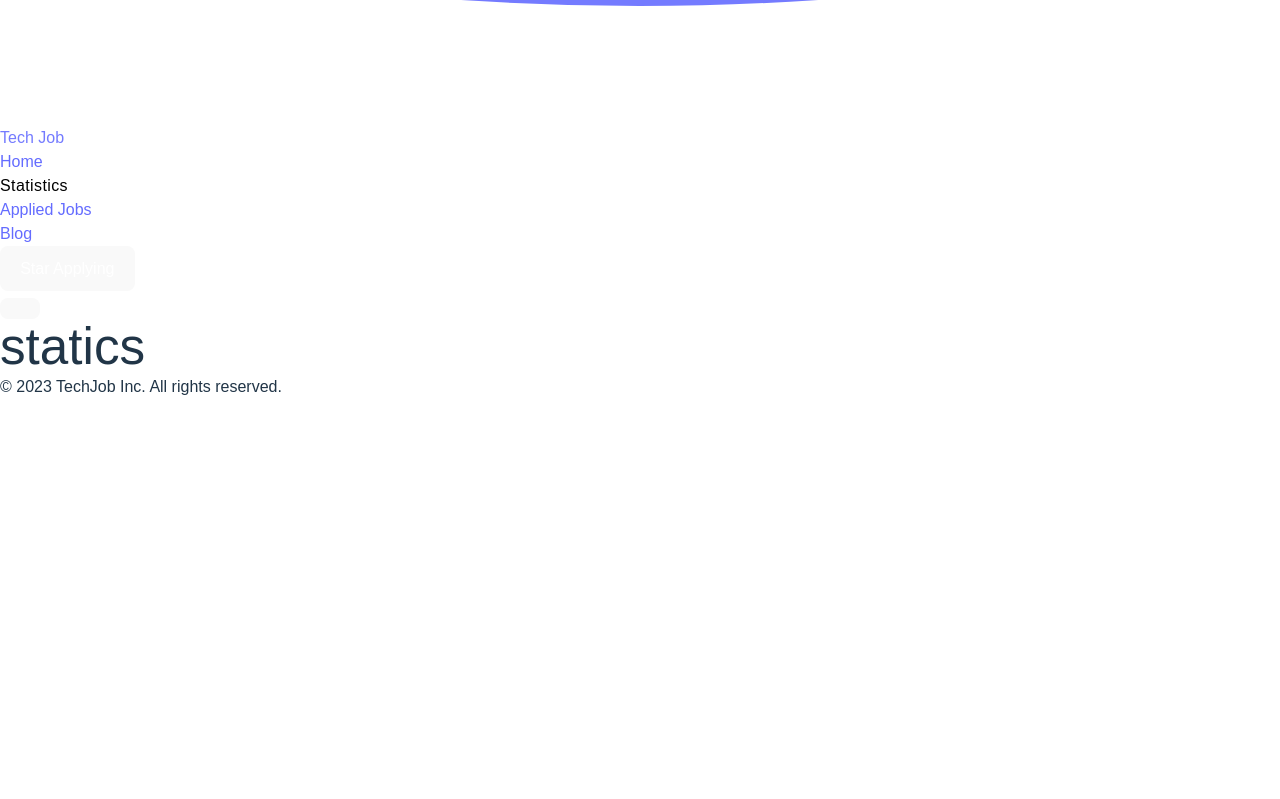
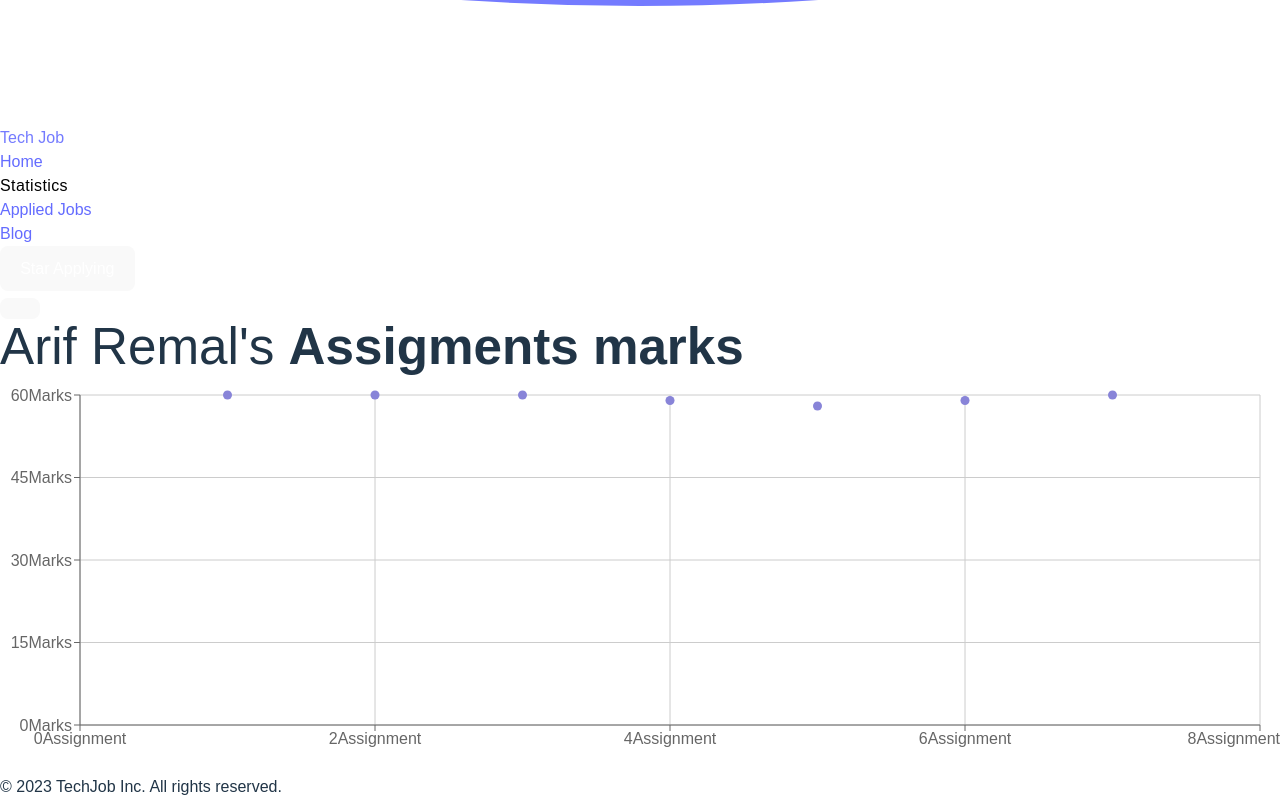
Before and after one commit to arifremal/tech-job, a React (Vite) app: page /statistics in a window 1280 px wide. Shown: the part 1154-1953 px from the top of the page. Before the commit the page ends 1553 px from the top, so only its background shows below. Built offline with nearby package versions, Linux system fonts and the light colour scheme.

Commit message:
chart added according to my assigment marks

```diff
--- a/package.json
+++ b/package.json
@@ -16,6 +16,7 @@
     "react": "^18.2.0",
     "react-dom": "^18.2.0",
     "react-router-dom": "^6.10.0",
+    "recharts": "^2.5.0",
     "sort-by": "^1.2.0"
   },
   "devDependencies": {
--- a/src/Components/Appliedcard.jsx
+++ b/src/Components/Appliedcard.jsx
@@ -37,7 +37,7 @@ const Appliedcard = ({ job }) => {
                 <MapPinIcon className="w-5 text-purple-400 inline-block " />{" "}
                 {location}
               </p>
-              <p className=" py-1">
+              <p className=" inline-block py-1">
                 <CurrencyDollarIcon className="w-5 text-purple-400 inline-block " />
                 {salary}
               </p>
--- /dev/null
+++ b/src/Components/Assigmentchart.jsx
@@ -0,0 +1,48 @@
+import React from 'react';
+import { ScatterChart, Scatter, XAxis, YAxis, CartesianGrid, Tooltip, ResponsiveContainer } from 'recharts';
+
+
+const Assigmentchart = () => {
+    const data = [
+        { x: 1, y: 60 },
+        { x: 2, y: 60,},
+        { x: 3, y: 60, },
+        { x: 4, y: 59, },
+        { x: 5, y: 58,  },
+        { x: 6, y: 58.99, },
+        { x: 7, y: 60, },
+      ];
+    return (
+        <div className='p-20'>
+
+
+            <ResponsiveContainer width="100%" height={400}>
+        <ScatterChart
+          margin={{
+            top: 20,
+            right: 20,
+            bottom: 20,
+            left: 20,
+          }}
+        >
+          <CartesianGrid />
+          <XAxis type="number" dataKey="x" name="Number" unit="Assignment" />
+          <YAxis type="number" dataKey="y" name="Got" unit="Marks" />
+          <Tooltip cursor={{ strokeDasharray: '3 3' }} />
+          <Scatter name="A school" data={data} fill="#8884d8" />
+        </ScatterChart>
+      </ResponsiveContainer>
+
+
+
+
+
+
+
+
+
+        </div>
+    );
+};
+
+export default Assigmentchart;
--- a/src/Components/Home.jsx
+++ b/src/Components/Home.jsx
@@ -32,7 +32,8 @@ const Home = () => {
         {/* Lottie Animation */}
         <div className="relative lg:w-1/2 ">
           <div className="w-full lg:w-4/5 lg:ml-auto h-56  sm:h-96">
-            <Lottie animationData={reader} loop={true} />
+            {/* <Lottie animationData={reader} loop={true} /> */}
+            <img src="/img.png" alt="" />
           </div>
         </div>
       </div>
--- a/src/Components/Statistics.jsx
+++ b/src/Components/Statistics.jsx
@@ -1,11 +1,16 @@
-import React from 'react';
+import React from "react";
+import Assigmentchart from "./Assigmentchart";
 
 const Statistics = () => {
-    return (
-        <div>
-            <h1>statics</h1>
-        </div>
-    );
+  return (
+    <div>
+      <h1 className="text-center text-2xl p-2 text-black font-bold">
+        {" "}
+        Arif Remal's  <strong className="text-purple-900">Assigments marks</strong>
+      </h1>
+      <Assigmentchart></Assigmentchart>
+    </div>
+  );
 };
 
 export default Statistics;
```
Also changed, not shown: public/img.png, 1 other file (tests, documents, lock files or other folders).
